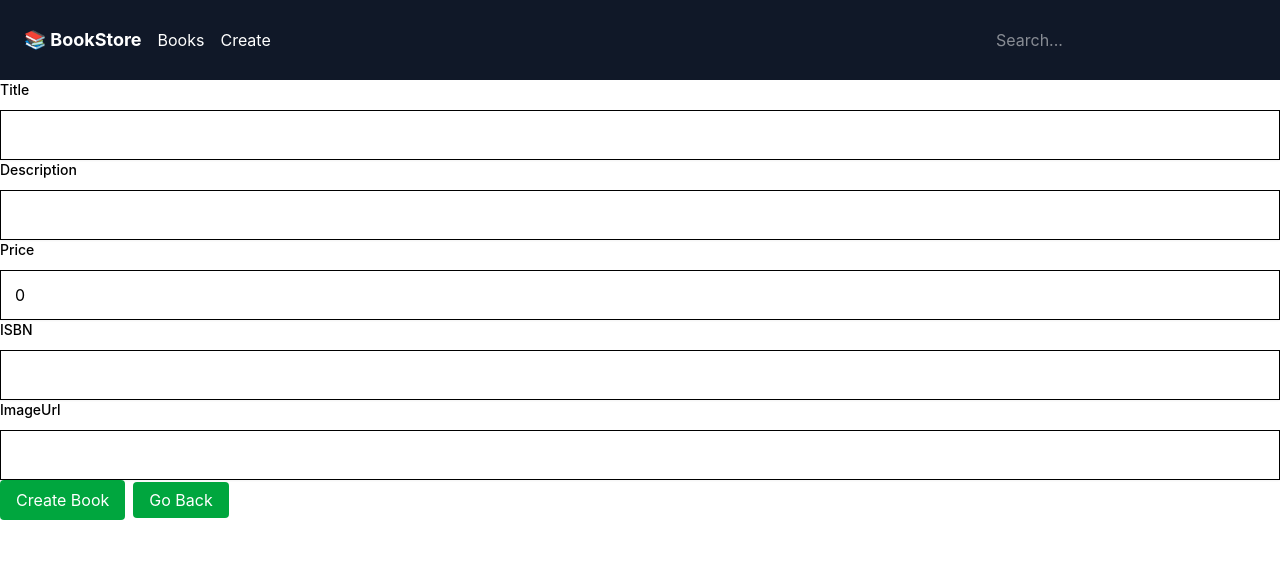
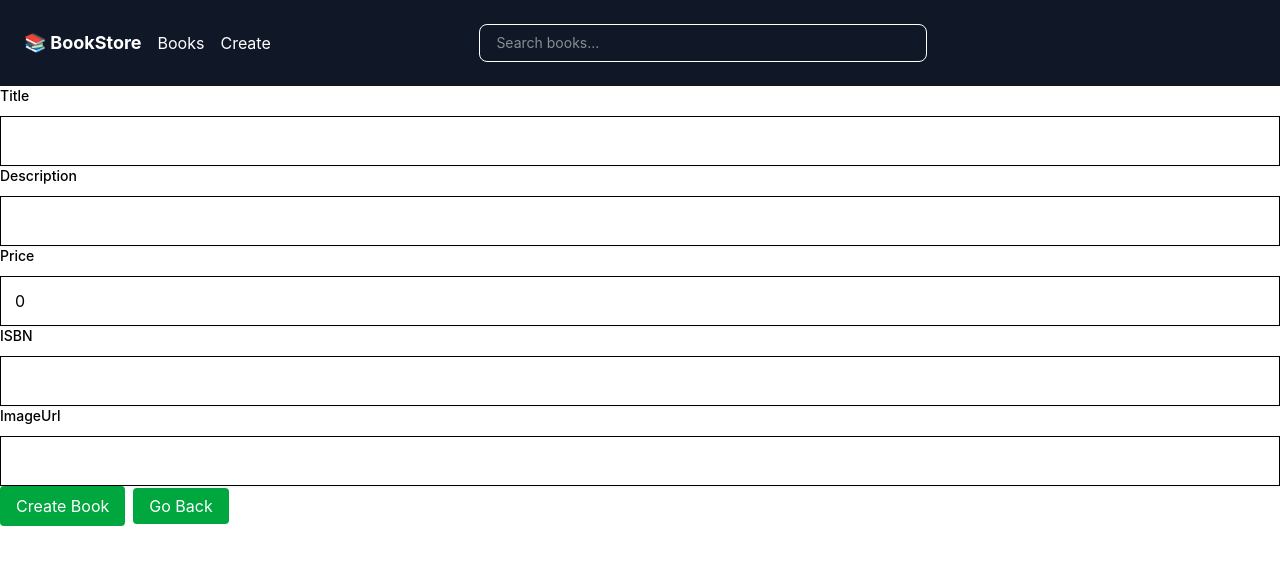
Before and after one commit to Omega3D/ECommerceBookStore, a React (Vite) app in the folder Frontend/bookstore-frontend/: page /create in a window 1280 px wide. Shown: the top 564 px of the page. Built offline with nearby package versions, Linux system fonts and the light colour scheme.

Commit message:
featFE(Search func)

```diff
--- a/Frontend/bookstore-frontend/src/App.tsx
+++ b/Frontend/bookstore-frontend/src/App.tsx
@@ -4,8 +4,11 @@ import { BrowserRouter, Routes, Route } from "react-router-dom";
 import { BookFormPage } from "./pages/BookFormPage";
 import { Toaster } from "react-hot-toast";
 import { NavBar } from "./components/NavBar";
+import { useState } from "react";
 
 function App() {
+  const [search, setSearch] = useState("");
+
   return (
     <BrowserRouter>
       <Toaster
@@ -19,8 +22,9 @@ function App() {
           },
         }}
       />
-      <NavBar />
+      <NavBar search={search} setSearch={setSearch} />
       <Routes>
+        <Route path="/books" element={<BookPage search={search} />} />
         <Route path="/" element={<BookPage />} />
         <Route path="/books" element={<BookPage />} />
         <Route path="/create" element={<BookFormPage />} />
--- a/Frontend/bookstore-frontend/src/api/BooksApi.ts
+++ b/Frontend/bookstore-frontend/src/api/BooksApi.ts
@@ -3,8 +3,11 @@ import type BookUpdateDto from "../BookDto/BookUpdateDto";
 
 const BASE_URL = "https://localhost:7107/api/books";
 
-export const getBooks = async () => {
-  const res = await fetch(BASE_URL);
+export const getBooks = async (title?: string) => {
+  const url = title
+  ? `${BASE_URL}/search?search=${encodeURIComponent(title)}`
+  : `${BASE_URL}`
+  const res = await fetch(url);
   return res.json();
 };
 
--- a/Frontend/bookstore-frontend/src/components/NavBar.tsx
+++ b/Frontend/bookstore-frontend/src/components/NavBar.tsx
@@ -1,6 +1,6 @@
 import { Link } from "react-router-dom";
 
-export const NavBar = () => {
+export const NavBar = ({ search, setSearch }) => {
   return (
     <nav className="bg-gray-900 text-white px-6 py-6 flex justify-between items-center">
       <div className="flex gap-4 items-center">
@@ -17,11 +17,17 @@ export const NavBar = () => {
         </Link>
       </div>
 
-      <input
-        type="text"
-        placeholder="Search..."
-        className="px-3 py-1 rounded text-white justify-center items-center"
-      />
+      <div className="flex-1 flex justify-center max-w-md mx-auto">
+        <input
+          type="text"
+          placeholder="Search books..."
+          className="w-full px-4 py-2 bg-neutral-secondary-medium border border-default-medium text-heading text-sm rounded-lg focus:ring-brand focus:border-brand shadow-xs placeholder:text-body"
+          value={search}
+          onChange={(e) => setSearch(e.target.value)}
+        />
+      </div>
+
+      <div className="shrink-0 w-30"></div>
     </nav>
   );
 };
--- a/Frontend/bookstore-frontend/src/pages/BookPage.tsx
+++ b/Frontend/bookstore-frontend/src/pages/BookPage.tsx
@@ -4,22 +4,32 @@ import { BookCard } from "../components/BookCard";
 import { getBooks, deleteBook } from "../api/BooksApi";
 import toast from "react-hot-toast";
 
-export const BookPage = () => {
+export const BookPage = ({ search }) => {
   const [books, setBooks] = useState<BookModel[]>([]);
   const [loading, setLoading] = useState(true);
+
+  const [debouncedSearch, setDebouncedSearch] = useState("");
 
   useEffect(() => {
     const fetch = async () => {
       setLoading(true);
 
-      const data = await getBooks();
+      const data = await getBooks(debouncedSearch);
 
       setBooks(data);
       setLoading(false);
     };
 
     fetch();
-  }, []);
+  }, [debouncedSearch]);
+
+  useEffect(() => {
+    const timeout = setTimeout(() => {
+      setDebouncedSearch(search);
+    }, 400);
+
+    return () => clearTimeout(timeout);
+  }, [search]);
 
   const handleDelete = async (id: number) => {
     const confirmed = confirm("Are you sure you want to delete this book?");
@@ -47,13 +57,15 @@ export const BookPage = () => {
 
   return (
     <div className="p-6">
-      {books.length === 0 && loading ? (
-        <p className="text-gray-500">No books yet. Create a new one!</p>
+      {books.length === 0 ? (
+        <p className="text-gray-500">No results!</p>
       ) : (
-        <div className="flex flex-wrap gap-4">
-          {books.map((book) => (
-            <BookCard key={book.id} book={book} onDelete={handleDelete} />
-          ))}
+        <div>
+          <div className="flex flex-wrap gap-4">
+            {books.map((book) => (
+              <BookCard key={book.id} book={book} onDelete={handleDelete} />
+            ))}
+          </div>
         </div>
       )}
     </div>
```
